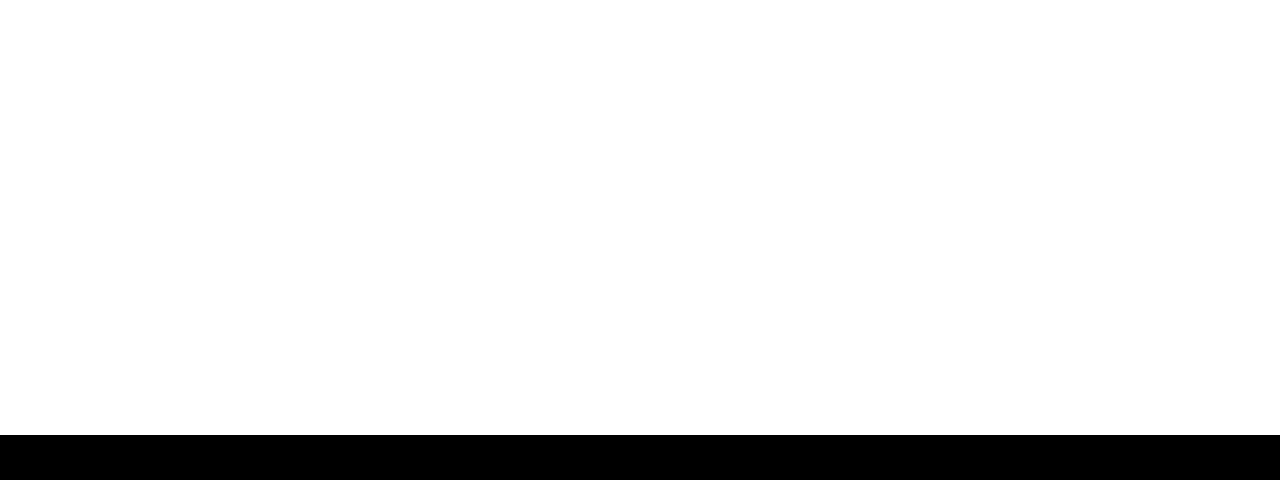
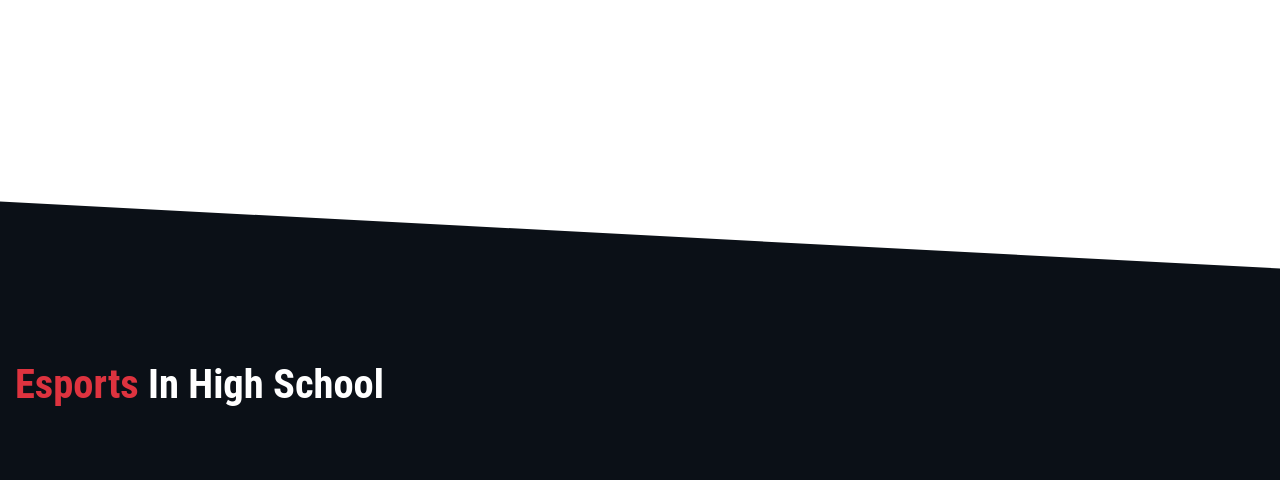
Before and after one commit to ohseagg/ohsea.gg, a Gatsby site: page / in a window 1280 px wide. Shown: the part 1553-2033 px from the top of the page. Built offline with nearby package versions, Linux system fonts and the light colour scheme; Gatsby itself is replaced by a stand-in of ours.

Commit message:
fix: landing page about section started

```diff
--- a/src/pages/index.js
+++ b/src/pages/index.js
@@ -8,7 +8,7 @@
 import HeroSection from "../components/LandingPageComponents/heroSection"
 import LargeEvent from "../components/LandingPageComponents/largeEvent"
 //import SmallEvent from "../components/LandingPageComponents/smallEvent"
-import WelcomeSnippet from "../components/LandingPageComponents/welcomeSnippet/welcomeSnippet";
+// import AboutSnippet from "../components/LandingPageComponents/aboutSnippet/aboutSnippet";
 
 import data from "../data/landingEventData"
 import  "../styles/style.scss"
@@ -39,8 +39,9 @@
           See More <GoChevronRight className="chevron-link"/>
         </Link> */}
       </div>
+    </div>
 
-      <WelcomeSnippet/>
+    {/* <AboutSnippet/> */}
 
     <div className="text-section">
       <div className="section">
@@ -62,6 +63,14 @@
         </div>
       </div>
     </div>
+
+    <div className="dark-bg-container-2">
+      <div className="dark-bg">
+        <div className="about-snippet-container">
+          <div className="medium-header"><span className="red-text">Esports</span> In High School</div>
+          {/* todo add abbreviated version of kenny's about page component */}
+        </div>
+      </div>
     </div>
 
   </Layout>
--- a/src/styles/style.scss
+++ b/src/styles/style.scss
@@ -6,7 +6,7 @@
     }
 }
 
-.dark-bg:before {
+.dark-bg::before {
     content: "";
     position: absolute;
     top: -50px;
@@ -17,7 +17,6 @@
     transform-origin:top;
     z-index: -1;
 
-    // height:1180px;
     height: calc(1000px + 10vw);
     @media screen and (max-width: 685px) {
         // height:1000px;
@@ -159,7 +158,7 @@
 }
 
 .events-section {
-    margin-bottom: 150px;
+    margin-bottom: 200px;
     display: flex;
     flex-direction: column;
     align-items: center;
@@ -334,7 +333,7 @@
     justify-content: space-between;
     max-width: 90%;
     width: 1250px;
-    margin: 0px auto 500px auto;
+    margin: 0px auto 300px auto;
 
     .section {
         width: 47%;
@@ -373,3 +372,35 @@
         margin-left: 5px;
     }
 }
+
+.dark-bg-container-2 {
+    position: relative;
+    margin-bottom: 1000px;
+    display: flex;
+    justify-content: center;
+
+    .dark-bg::before {
+        height: 800px;
+    }
+}
+
+.about-snippet-container {
+    margin-top: 80px;
+    width: 1250px;
+    max-width: 90%;
+    .medium-header {
+        margin-bottom: 40px;
+        @media screen and (max-width: 1000px) {
+            margin-bottom: 10px;
+        }
+        @media screen and (max-width: 750px) {
+            font-size: 5.4vw;
+        }
+        @media screen and (max-width: 685px) {
+            margin-bottom: 0;
+        }
+        @media screen and (max-width: 445px) {
+            font-size: 24px;
+        }
+    }
+}
```
Lines whose indentation alone changed are shown as unchanged.
